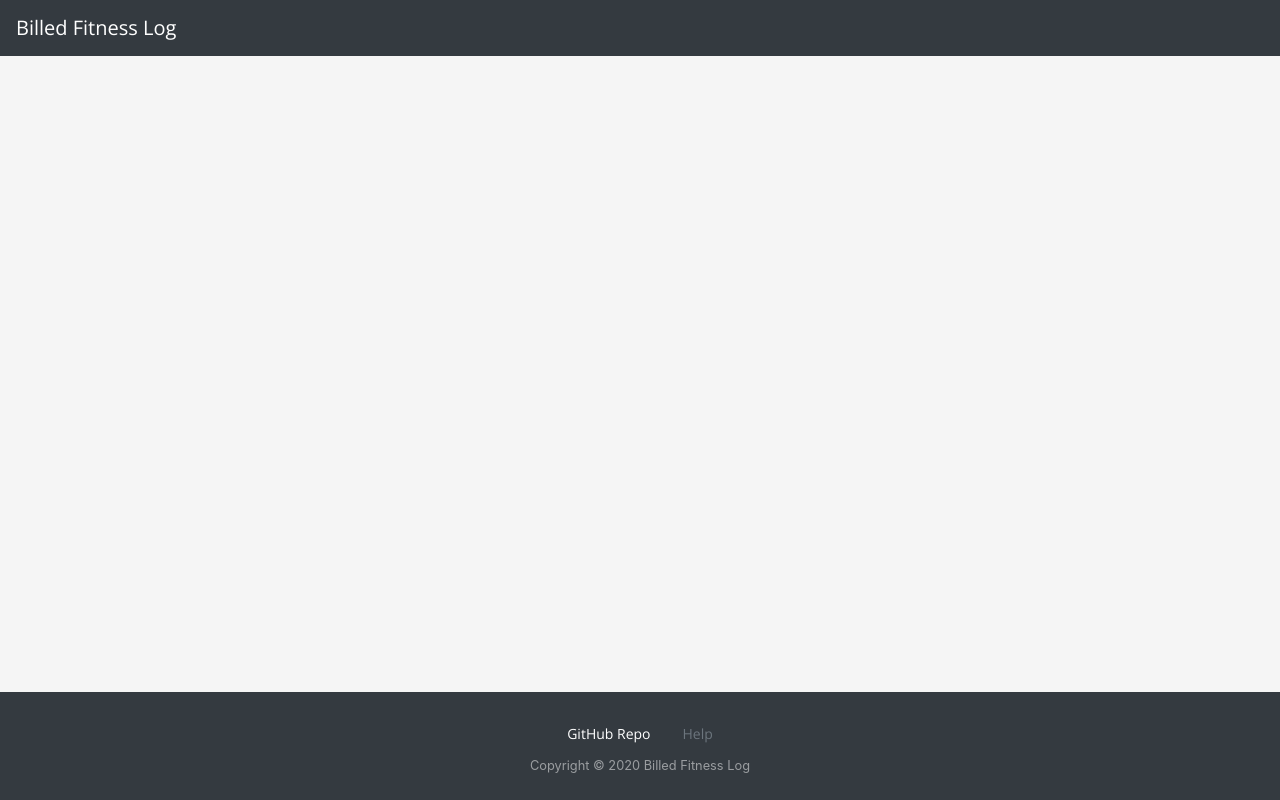
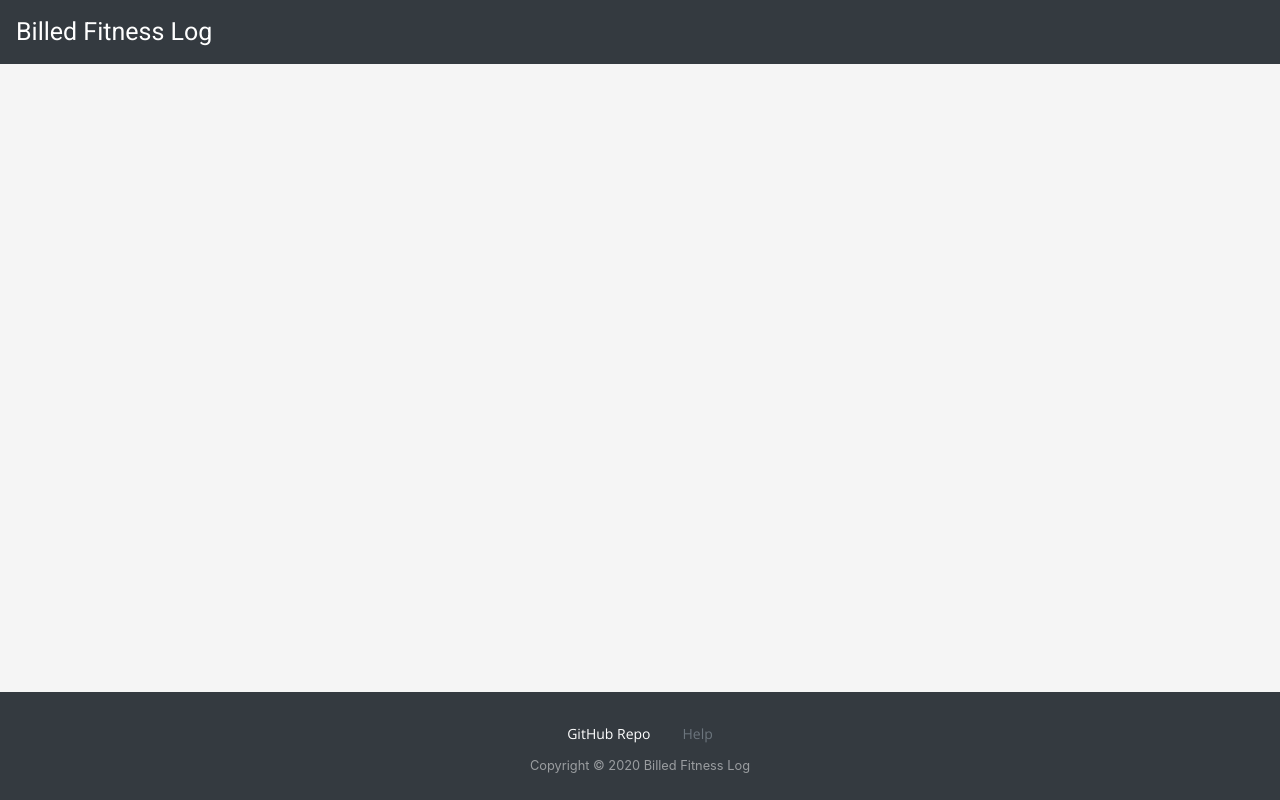
Before and after one commit to keanuwilliams/Billed-Fitness-Log, a Django app: template bfl/log/templates/log/base.html in a window 1280 px wide. Run offline with Django 3.2, Linux system fonts and the light colour scheme; the template is opened without the code that fills it, so the values that code supplies are empty; some libraries are stand-ins or nearby versions.

Commit message:
Changed some settings and minor changes to links and css

```diff
--- a/bfl/log/static/log/main.css
+++ b/bfl/log/static/log/main.css
@@ -11,7 +11,7 @@
 }
 
 .site-header {
-  padding-bottom: 20px;
+  padding-bottom: 30px;
 }
 
 .site-content {
@@ -26,6 +26,11 @@
     margin-top: var(--space);
     height: 0;
     visibility: hidden;
+}
+
+#brand {
+  font-family: "Roboto";
+  font-size: 25px;
 }
 
 a:link, a:visited {
--- a/bfl/log/templates/log/base.html
+++ b/bfl/log/templates/log/base.html
@@ -15,9 +15,10 @@
 
     <!-- Fonts -->
     <link rel="stylesheet" type="text/css" href="//fonts.googleapis.com/css?family=Open+Sans" />
+    <link rel="stylesheet" type="text/css" href="//fonts.googleapis.com/css?family=Roboto" />
 
     {% if title %}
-      <title>Billed Fitness Log - {{ title }}</title>
+      <title>Billed Fitness Log | {{ title }}</title>
     {% else %}
       <title>Billed Fitness Log</title>
     {% endif %}
@@ -29,11 +30,11 @@
       <!-- NavBar -->
       <header class="site-header">
         <nav class="navbar navbar-expand-lg navbar-dark bg-dark">
-          <a class="navbar-brand" href="#">Billed Fitness Log</a>
+          <a class="navbar-brand" id="brand" href="/">Billed Fitness Log</a>
         </nav>
       </header>
 
-    <!-- Page Contents -->
+      <!-- Page Contents -->
       <div class="site-content">
         <main role="main" class="container">
           <div class=row>
@@ -42,7 +43,7 @@
         </main>
       </div>
 
-    <!-- Footer -->
+      <!-- Footer -->
       <footer id="footer" class="py-4 bg-dark text-white-50">
         <ul class="nav justify-content-center">
           <li class="nav-item">
--- a/bfl/log/templates/log/pages/landing.html
+++ b/bfl/log/templates/log/pages/landing.html
@@ -1,4 +1,7 @@
 {% extends "log/base.html" %}
 {% block content %}
+<div class="container-fluid">
+  <img src="images/gym-weights.jpg" class="img-fluid">
   <h1>Landing</h1>
+</div>
 {% endblock content %}
```
Also changed, not shown: bfl/bfl/settings.py (+5 -3 lines).
